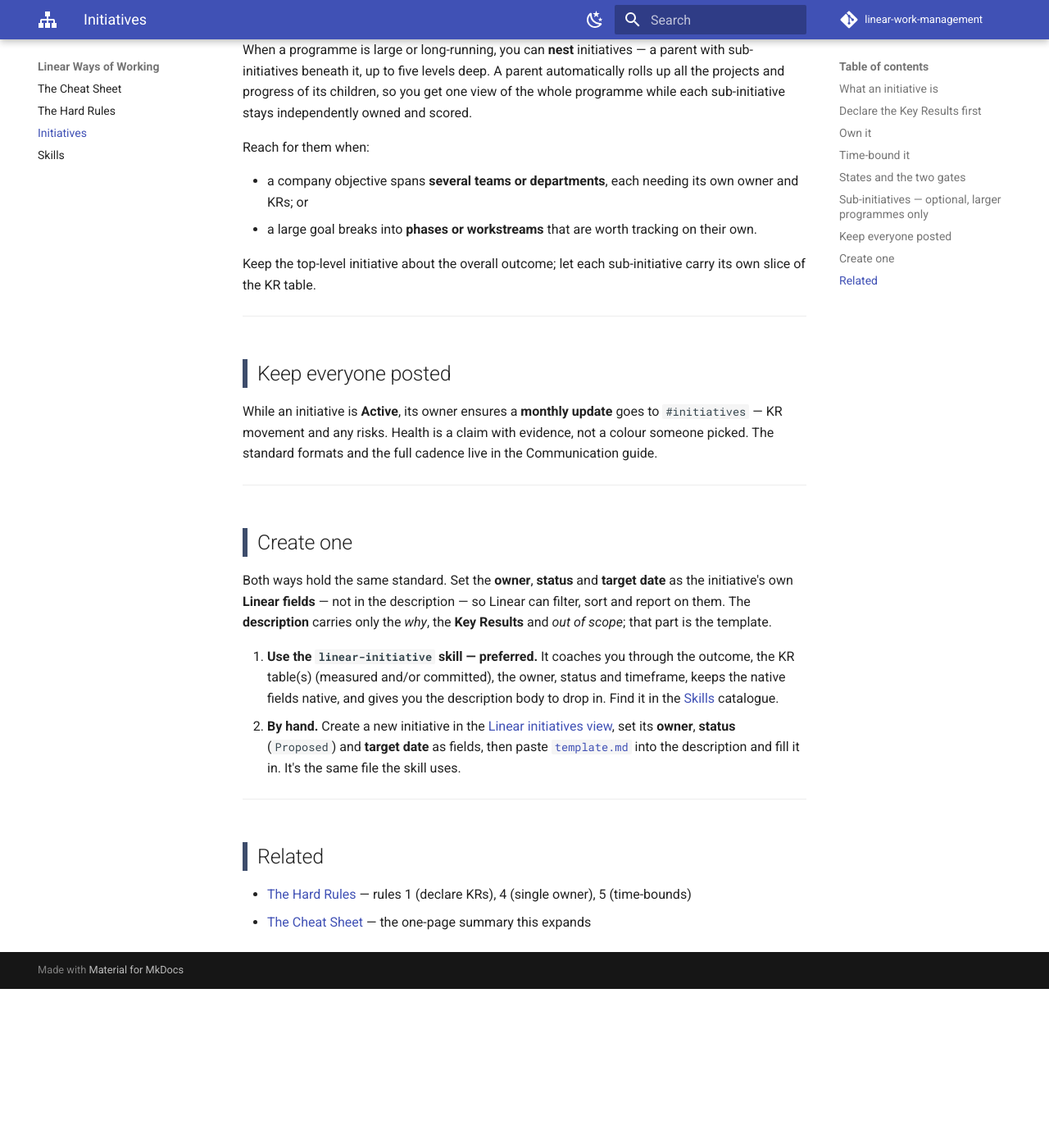
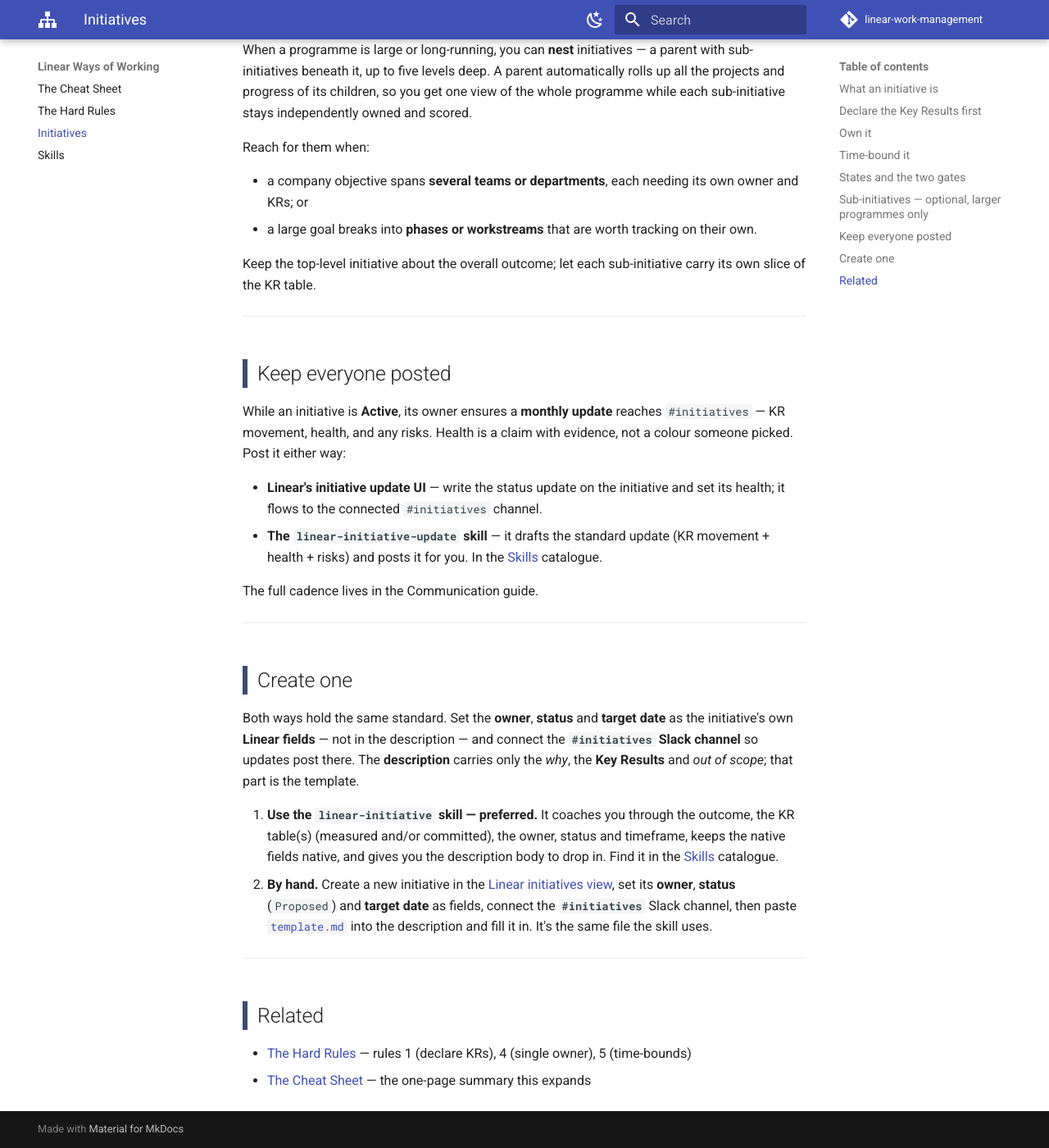
Before and after one commit to hungovercoders/linear-work-management, an MkDocs documentation site: the page built from docs/initiatives.md, in a window 1280 px wide and 1400 px high, scrolled down 3395 px. Shown: the whole window at 82% size. Built offline with MkDocs 1.6.1 and Material for MkDocs 9.7.7, drawn with Linux system fonts in a browser that asks for light colours; comment, search, counter and statistics services are not loaded; before the commit the page ends 4601 px from its top, so only the background shows below that.

Commit message:
feat(initiatives): connect #initiatives Slack on create; add update skill
- Creation flow now connects the #initiatives Slack channel to the initiative
  (native setup) across the template, the linear-initiative skill and the docs,
  so status updates post there.
- New linear-initiative-update skill (with standalone template.md) posts the
  monthly initiative update — KR movement + native health + risks — via Linear
  status updates. "Keep everyone posted" now points at either the Linear update
  UI or this skill. Skills index regenerated (3 skills).

Co-Authored-By: Claude Opus 4.8 (1M context) <noreply@anthropic.com>

```diff
--- a/docs/initiatives.md
+++ b/docs/initiatives.md
@@ -134,25 +134,33 @@ own slice of the KR table.
 
 ## Keep everyone posted
 
-While an initiative is **Active**, its owner ensures a **monthly update** goes to
-`#initiatives` — KR movement and any risks. Health is a claim with evidence, not a colour
-someone picked. The standard formats and the full cadence live in the Communication guide.
+While an initiative is **Active**, its owner ensures a **monthly update** reaches
+`#initiatives` — KR movement, health, and any risks. Health is a claim with evidence, not a
+colour someone picked. Post it either way:
+
+- **Linear's initiative update UI** — write the status update on the initiative and set its
+  health; it flows to the connected `#initiatives` channel.
+- **The `linear-initiative-update` skill** — it drafts the standard update (KR movement +
+  health + risks) and posts it for you. In the [Skills](skills/index.md) catalogue.
+
+The full cadence lives in the Communication guide.
 
 ---
 
 ## Create one
 
 Both ways hold the same standard. Set the **owner**, **status** and **target date** as the
-initiative's own **Linear fields** — not in the description — so Linear can filter, sort and
-report on them. The **description** carries only the *why*, the **Key Results** and *out of
-scope*; that part is the template.
+initiative's own **Linear fields** — not in the description — and connect the
+**`#initiatives` Slack channel** so updates post there. The **description** carries only the
+*why*, the **Key Results** and *out of scope*; that part is the template.
 
 1. **Use the `linear-initiative` skill — preferred.** It coaches you through the outcome, the
    KR table(s) (measured and/or committed), the owner, status and timeframe, keeps the native
    fields native, and gives you the description body to drop in. Find it in the
    [Skills](skills/index.md) catalogue.
 2. **By hand.** Create a new initiative in the [Linear initiatives view](https://linear.app/happydevs/initiatives),
-   set its **owner**, **status** (`Proposed`) and **target date** as fields, then paste
+   set its **owner**, **status** (`Proposed`) and **target date** as fields, connect the
+   **`#initiatives`** Slack channel, then paste
    [`template.md`](https://github.com/dataGriff/linear-work-management/blob/main/skills/linear-initiative/template.md)
    into the description and fill it in. It's the same file the skill uses.
 
```
Also changed, not shown: docs/skills/index.md (+1 -0 lines), skills/linear-initiative-update/SKILL.md (added, +37 -0 lines), skills/linear-initiative-update/template.md (added, +13 -0 lines), skills/linear-initiative/SKILL.md (+4 -3 lines), skills/linear-initiative/template.md (+2 -1 lines).
